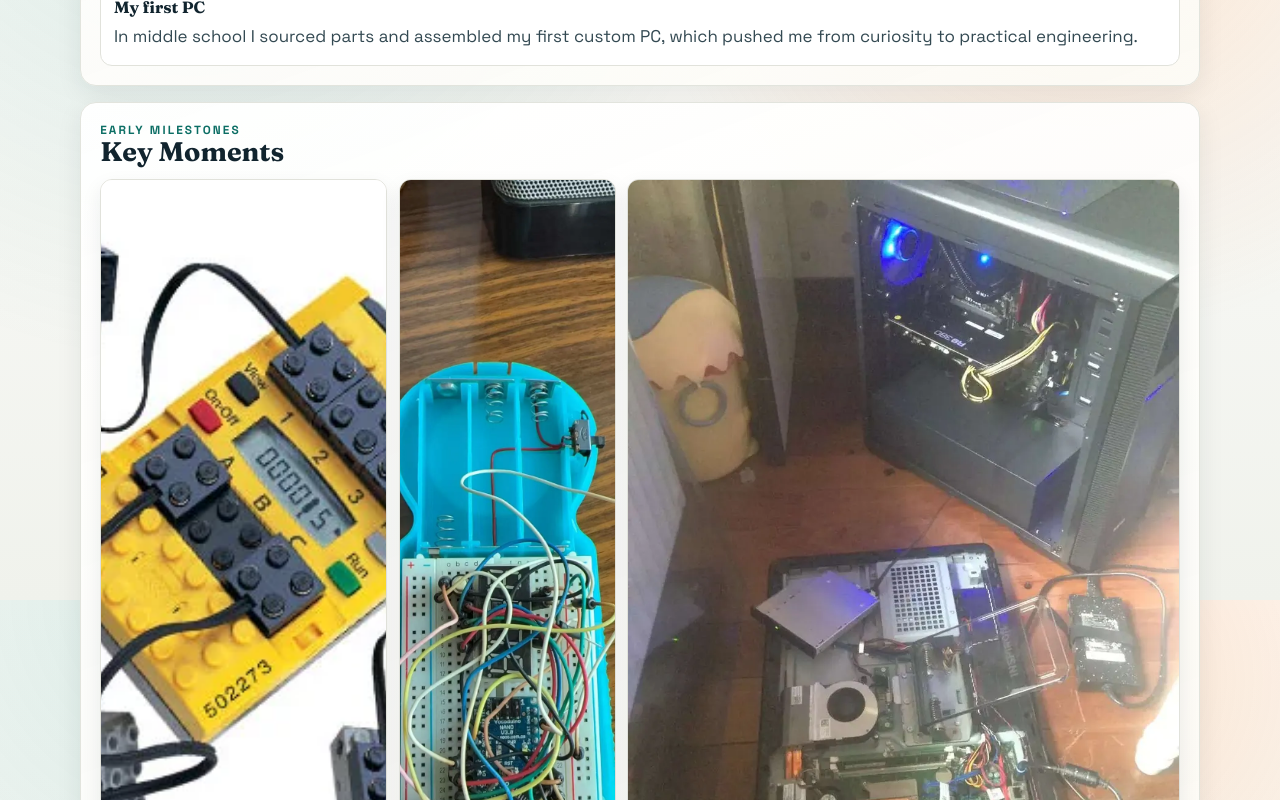
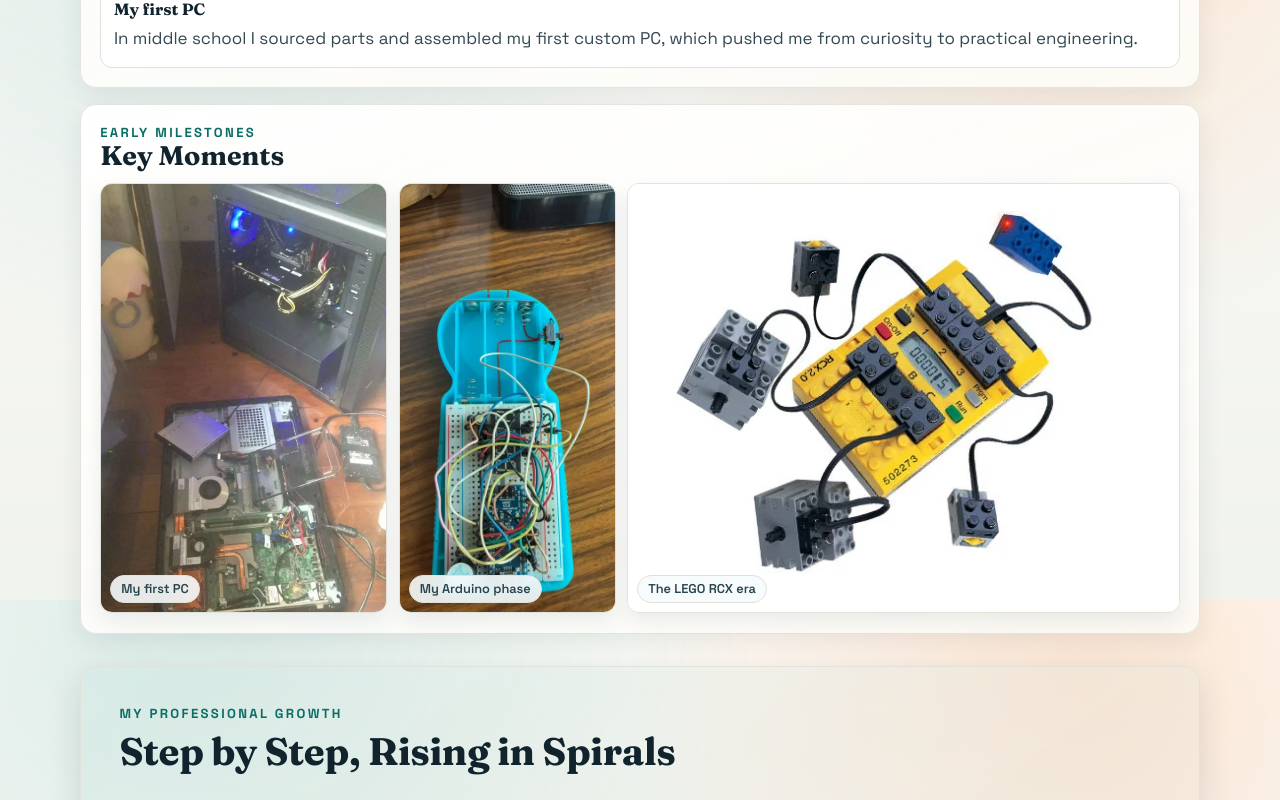
Before and after one commit to FengqiHu/LouisSite, a React (Vite) app: page /about-me in a window 1280 px wide. Shown: the part 1000-1800 px from the top of the page. Built offline with nearby package versions, Linux system fonts and the light colour scheme.

Commit message:
fix bugs

```diff
--- a/src/data/siteContent.ts
+++ b/src/data/siteContent.ts
@@ -17,6 +17,7 @@
   description: string
   image: string
   alt: string
+  imageFit?: 'cover' | 'contain'
 }
 
 export type GalleryShot = {
@@ -149,11 +150,11 @@
 
 export const childhoodMoments: StoryMoment[] = [
   {
-    title: 'The LEGO RCX era',
+    title: 'My first PC',
     description:
-      'Exploring LEGO robots when I was 8 opened the door to technology and problem solving through experiments.',
-    image: '/images/rcx.webp',
-    alt: 'LEGO RCX robot',
+      'In middle school I sourced parts and assembled my first custom PC, which pushed me from curiosity to practical engineering.',
+    image: '/images/first-pc.webp',
+    alt: 'First custom PC build',
   },
   {
     title: 'My Arduino phase',
@@ -163,11 +164,12 @@
     alt: 'Hardware tinkering and Arduino stage',
   },
   {
-    title: 'My first PC',
+    title: 'The LEGO RCX era',
     description:
-      'In middle school I sourced parts and assembled my first custom PC, which pushed me from curiosity to practical engineering.',
-    image: '/images/first-pc.webp',
-    alt: 'First custom PC build',
+      'Exploring LEGO robots when I was 8 opened the door to technology and problem solving through experiments.',
+    image: '/images/rcx.webp',
+    alt: 'LEGO RCX robot',
+    imageFit: 'contain',
   },
 ]
 
--- a/src/index.css
+++ b/src/index.css
@@ -209,7 +209,7 @@
 .section-kicker {
   text-transform: uppercase;
   letter-spacing: 0.18em;
-  font-size: 0.74rem;
+  font-size: clamp(0.82rem, 0.9vw, 0.92rem);
   color: var(--primary-deep);
   font-weight: 700;
 }
@@ -748,7 +748,7 @@
   display: block;
 }
 
-.childhood-image-card:nth-child(3) img {
+.childhood-image-card--contain img {
   object-fit: contain;
   background: #fff;
 }
--- a/src/pages/AboutPage.tsx
+++ b/src/pages/AboutPage.tsx
@@ -11,6 +11,22 @@
 } from "../data/siteContent";
 
 export default function AboutPage() {
+  const childhoodTextOrder = [
+    "The LEGO RCX era",
+    "My Arduino phase",
+    "My first PC",
+  ];
+
+  const childhoodMomentsByTitle = new Map(
+    childhoodMoments.map((moment) => [moment.title, moment]),
+  );
+
+  const childhoodTextMoments = childhoodTextOrder
+    .map((title) => childhoodMomentsByTitle.get(title))
+    .filter(
+      (moment): moment is (typeof childhoodMoments)[number] => Boolean(moment),
+    );
+
   return (
     <div className="page about-page">
       <section className="section hero-block">
@@ -36,7 +52,7 @@
           <h2>A Developer with Grit.</h2>
           <p>{aboutNarrative.origin}</p>
           <ul className="origin-list">
-            {childhoodMoments.map((moment) => (
+            {childhoodTextMoments.map((moment) => (
               <li key={moment.title}>
                 <h3>{moment.title}</h3>
                 <p>{moment.description}</p>
@@ -53,7 +69,7 @@
           <div className="childhood-image-grid">
             {childhoodMoments.map((moment) => (
               <figure
-                className="childhood-image-card"
+                className={`childhood-image-card${moment.imageFit === "contain" ? " childhood-image-card--contain" : ""}`}
                 key={`image-${moment.title}`}
               >
                 <img
@@ -102,14 +118,12 @@
         </article>
       </section>
 
-
       <section className="section about-offline">
         <div className="section-head section-head--tight">
           <p className="section-kicker">Beyond Code</p>
           <h2>Life Offline</h2>
         </div>
         <article className="about-offline__layout">
-
           <PhotoCarousel shots={galleryShots} />
 
           <div className="glass-card about-offline__story">
--- a/src/pages/ProjectsPage.tsx
+++ b/src/pages/ProjectsPage.tsx
@@ -18,7 +18,6 @@
         <div className="project-grid">
           {projects.map((project, index) => (
             <article className="project-card" key={project.id}>
-              <p className="project-card__index">0{index + 1}</p>
               <img
                 src={project.image}
                 alt={project.alt}
```
